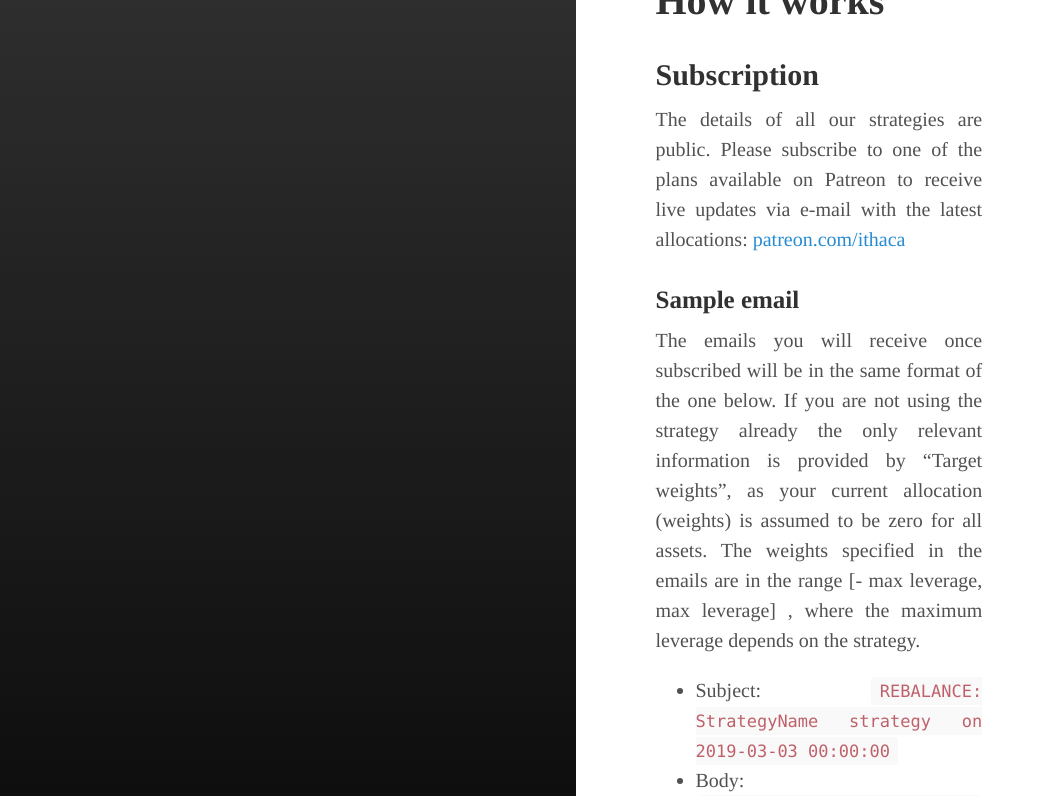
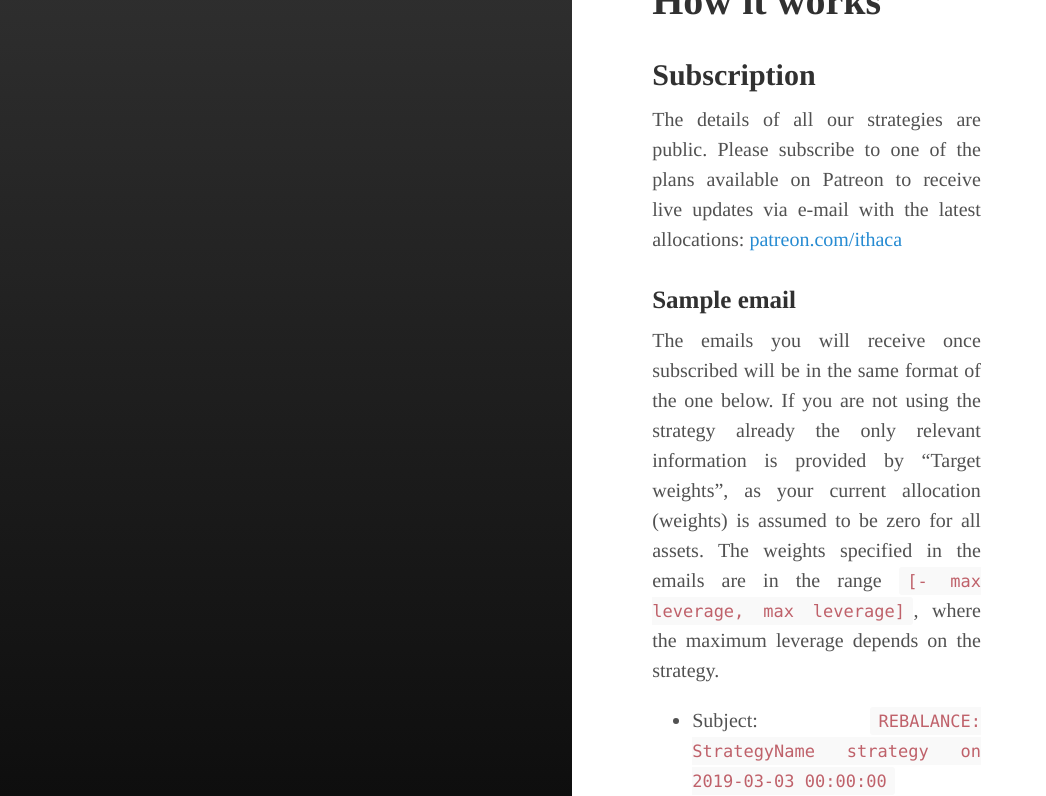
Before and after one commit to IthacaResearch/ithacaresearch.github.io, a Jekyll site: the page built from category/how-it-works.md, in a window 1280 px wide and 900 px high, cut to the strip 104-900 px from the top of the window. Shown: the whole strip, without its empty margins (0-1046 px from the left). Built offline with Jekyll 4.4.1, drawn with Linux system fonts in a browser that asks for light colours.

Commit message:
Update how-it-works.md

````diff
--- a/category/how-it-works.md
+++ b/category/how-it-works.md
@@ -8,7 +8,7 @@
 The details of all our strategies are public. Please subscribe to one of the plans available on Patreon to receive live updates via e-mail with the latest allocations: [patreon.com/ithaca](https://www.patreon.com/ithaca "Go to Patreon page")
 
 ### Sample email
-The emails you will receive once subscribed will be in the same format of the one below. If you are not using the strategy already the only relevant information is provided by "Target weights", as your current allocation (weights) is assumed to be zero for all assets. The weights specified in the emails are in the range [- max leverage, max leverage] , where the maximum leverage depends on the strategy.
+The emails you will receive once subscribed will be in the same format of the one below. If you are not using the strategy already the only relevant information is provided by "Target weights", as your current allocation (weights) is assumed to be zero for all assets. The weights specified in the emails are in the range `[- max leverage, max leverage]`, where the maximum leverage depends on the strategy.
 
 - Subject: ```REBALANCE: StrategyName strategy on 2019-03-03 00:00:00```
 - Body:
````
